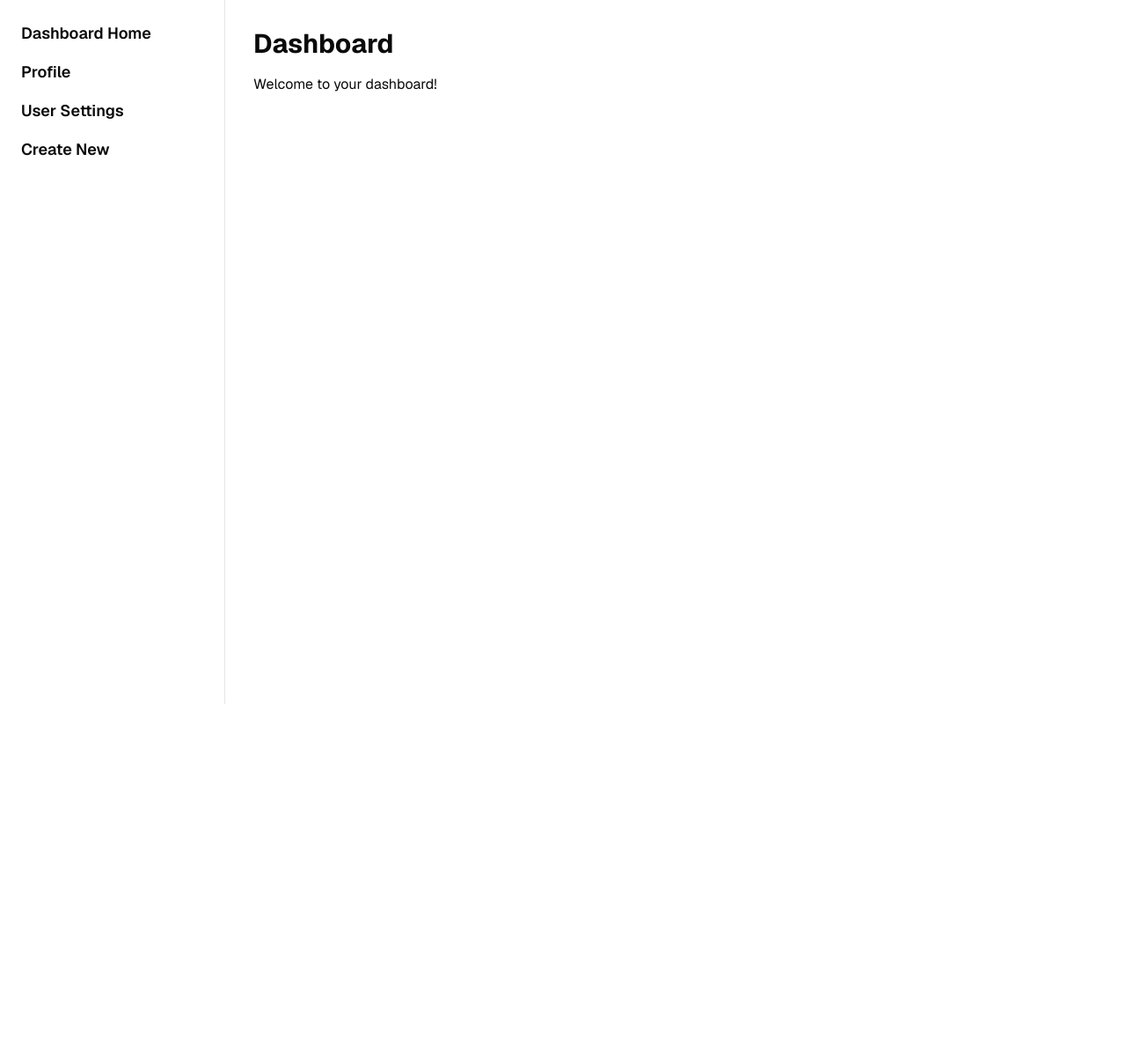
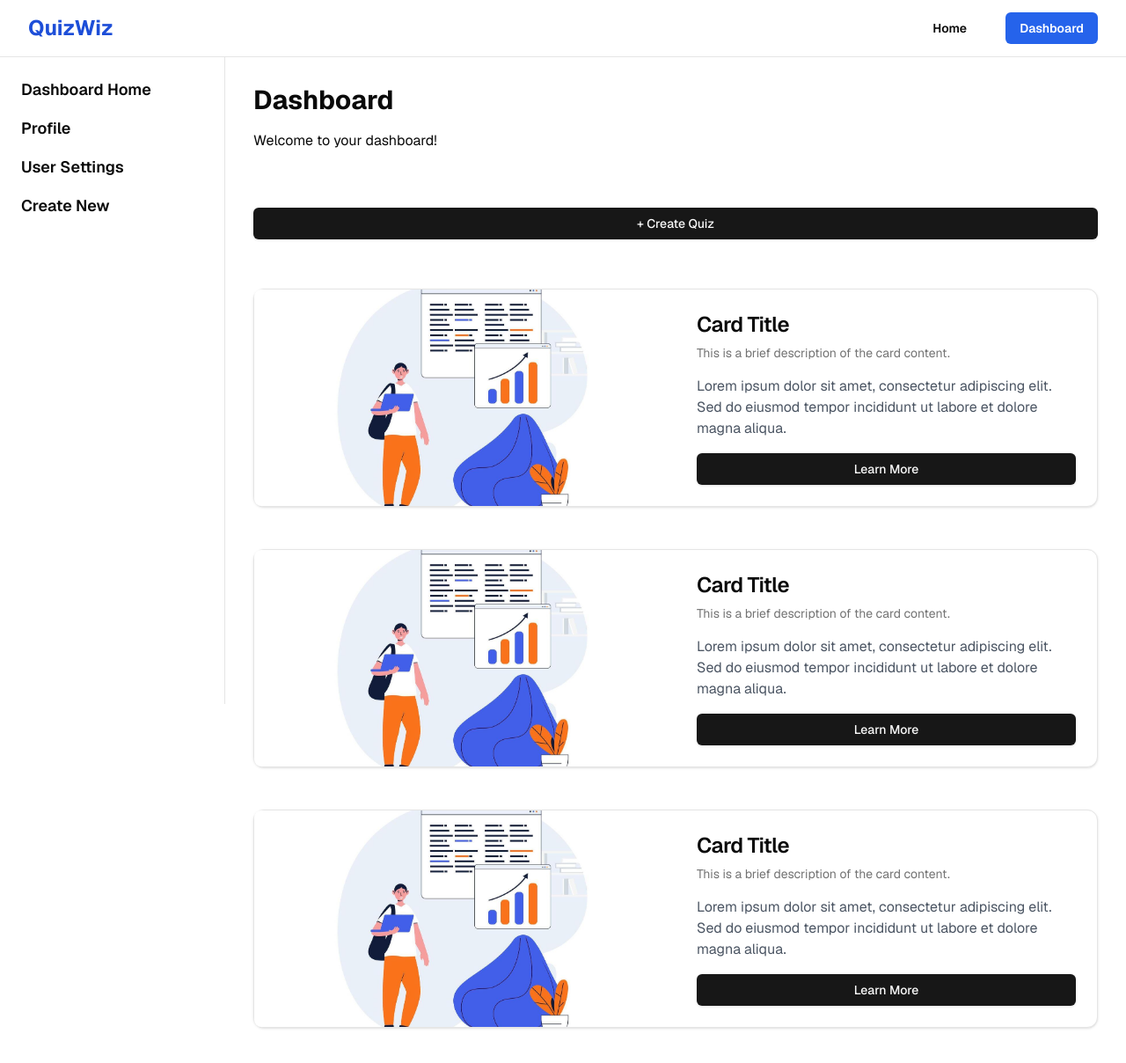
Before and after one commit to joshuaprunty/quiz-master, a Next.js app: page /dashboard in a window 1280 px wide. Shown: the top 1208 px of the page at 88% size. Before the commit the page ends 800 px from the top, so only its background shows below. Built offline with nearby package versions, Linux system fonts and the light colour scheme.

Commit message:
outline dashboard home

```diff
--- a/src/app/(authenticated)/dashboard/page.js
+++ b/src/app/(authenticated)/dashboard/page.js
@@ -1,8 +1,116 @@
+import {
+  Card,
+  CardContent,
+  CardDescription,
+  CardFooter,
+  CardHeader,
+  CardTitle,
+} from "@/components/ui/card"
+import { Button } from "@/components/ui/button"
+import Image from "next/image";
+import Link from "next/link";
+
+
 export default function Dashboard() {
   return (
     <div className="p-8">
       <h1 className="text-3xl font-bold">Dashboard</h1>
-      <p className="mt-4">Welcome to your dashboard!</p>
+      <p className="my-4">Welcome to your dashboard!</p>
+      <Button className="w-full max-w-7xl my-12">
+        <Link href="/dashboard/create">
+          + Create Quiz
+        </Link>
+      </Button>
+      <Card className="w-full max-w-7xl my-2">
+        <div className="grid grid-cols-1 md:grid-cols-2">
+          <div className="relative h-[200px] md:h-full">
+            <Image
+              src="/studying.jpg"
+              alt="Students studying"
+              fill
+              className="object-cover rounded-t-lg md:rounded-l-lg md:rounded-tr-none"
+            />
+          </div>
+          <div className="p-6 flex flex-col justify-center min-h-[30vh]">
+            <div>
+              <CardHeader className="p-0 mb-4">
+                <CardTitle className="text-2xl">Card Title</CardTitle>
+                <CardDescription>This is a brief description of the card content.</CardDescription>
+              </CardHeader>
+
+              <CardContent className="p-0">
+                <p className="text-gray-600">
+                  Lorem ipsum dolor sit amet, consectetur adipiscing elit.
+                  Sed do eiusmod tempor incididunt ut labore et dolore magna aliqua.
+                </p>
+              </CardContent>
+            </div>
+            <CardFooter className="p-0 mt-4">
+              <Button className="w-full">Learn More</Button>
+            </CardFooter>
+          </div>
+        </div>
+      </Card>
+      <Card className="w-full max-w-7xl my-12">
+        <div className="grid grid-cols-1 md:grid-cols-2">
+          <div className="relative h-[200px] md:h-full">
+            <Image
+              src="/studying.jpg"
+              alt="Students studying"
+              fill
+              className="object-cover rounded-t-lg md:rounded-l-lg md:rounded-tr-none"
+            />
+          </div>
+          <div className="p-6 flex flex-col justify-center min-h-[30vh]">
+            <div>
+              <CardHeader className="p-0 mb-4">
+                <CardTitle className="text-2xl">Card Title</CardTitle>
+                <CardDescription>This is a brief description of the card content.</CardDescription>
+              </CardHeader>
+
+              <CardContent className="p-0">
+                <p className="text-gray-600">
+                  Lorem ipsum dolor sit amet, consectetur adipiscing elit.
+                  Sed do eiusmod tempor incididunt ut labore et dolore magna aliqua.
+                </p>
+              </CardContent>
+            </div>
+            <CardFooter className="p-0 mt-4">
+              <Button className="w-full">Learn More</Button>
+            </CardFooter>
+          </div>
+        </div>
+      </Card>
+      <Card className="w-full max-w-7xl my-12">
+        <div className="grid grid-cols-1 md:grid-cols-2">
+          <div className="relative h-[200px] md:h-full">
+            <Image
+              src="/studying.jpg"
+              alt="Students studying"
+              fill
+              className="object-cover rounded-t-lg md:rounded-l-lg md:rounded-tr-none"
+            />
+          </div>
+          <div className="p-6 flex flex-col justify-center min-h-[30vh]">
+            <div>
+              <CardHeader className="p-0 mb-4">
+                <CardTitle className="text-2xl">Card Title</CardTitle>
+                <CardDescription>This is a brief description of the card content.</CardDescription>
+              </CardHeader>
+
+              <CardContent className="p-0">
+                <p className="text-gray-600">
+                  Lorem ipsum dolor sit amet, consectetur adipiscing elit.
+                  Sed do eiusmod tempor incididunt ut labore et dolore magna aliqua.
+                </p>
+              </CardContent>
+            </div>
+            <CardFooter className="p-0 mt-4">
+              <Button className="w-full">Learn More</Button>
+            </CardFooter>
+          </div>
+        </div>
+      </Card>
     </div>
   )
 }
--- a/src/app/(authenticated)/layout.js
+++ b/src/app/(authenticated)/layout.js
@@ -2,18 +2,20 @@ import { Sheet, SheetContent, SheetTrigger } from "@/components/ui/sheet"
 import { Button } from "@/components/ui/button"
 import { Menu } from "lucide-react"
 import Link from "next/link"
-
+import DashboardNavbar from "@/components/DashboardNav"
 export default function AuthenticatedLayout({ children }) {
   return (
-    <div className="relative">
+    <div>
+      <DashboardNavbar />
+
       {/* Mobile Sheet/Drawer */}
       <Sheet>
-        <SheetTrigger asChild className="absolute left-4 top-4 lg:hidden">
+        <SheetTrigger asChild className="fixed left-4 top-4 lg:hidden z-40">
           <Button variant="outline" size="icon">
             <Menu className="h-6 w-6" />
           </Button>
         </SheetTrigger>
-        <SheetContent side="left" className="w-[300px] sm:w-[400px]">
+        <SheetContent side="left" className="w-[300px] sm:w-[400px] pt-16">
           <nav className="flex flex-col gap-4">
             <Link href="/dashboard" className="text-lg font-semibold">
               Dashboard
@@ -29,7 +31,7 @@ export default function AuthenticatedLayout({ children }) {
       </Sheet>
 
       {/* Desktop Sidebar */}
-      <div className="hidden lg:flex h-screen w-64 flex-col fixed left-0 top-0 bottom-0 border-r bg-background">
+      <div className="hidden lg:flex h-[calc(100vh-64px)] w-64 flex-col fixed left-0 top-16 bottom-0 border-r bg-background">
         <nav className="flex flex-col gap-4 p-6">
           <Link href="/dashboard" className="text-lg font-semibold">
             Dashboard Home
@@ -43,12 +45,11 @@ export default function AuthenticatedLayout({ children }) {
           <Link href="/dashboard/create" className="text-lg font-semibold">
             Create New
           </Link>
-
         </nav>
       </div>
 
       {/* Main Content */}
-      <div className="lg:pl-64">
+      <div className="lg:pl-64 pt-16">
         {children}
       </div>
     </div>
--- /dev/null
+++ b/src/components/DashboardNav.js
@@ -0,0 +1,58 @@
+import Link from "next/link"
+import { NavigationMenu, NavigationMenuItem, NavigationMenuLink, NavigationMenuList } from "@/components/ui/navigation-menu"
+import { cn } from "@/lib/utils"
+import { Button } from "@/components/ui/button"
+
+const isAuthenticated = true;
+
+export default function DashboardNavbar() {
+  return (
+    <div className="border-b bg-background fixed top-0 left-0 right-0 z-50">
+      <div className="mx-auto px-4 sm:px-6 lg:px-8">
+        <div className="flex h-16 items-center justify-between">
+          <div className="flex-shrink-0">
+            <Link href="/" className="font-bold text-2xl text-blue-700">
+              QuizWiz
+            </Link>
+          </div>
+
+          <NavigationMenu className="ml-auto">
+            <NavigationMenuList className="gap-6">
+              <NavigationMenuItem>
+                <Link href="/" legacyBehavior passHref>
+                  <NavigationMenuLink className={cn(
+                    "group inline-flex h-9 w-max items-center justify-center rounded-md px-4 py-2 text-sm font-semibold transition-colors hover:bg-accent hover:text-accent-foreground focus:bg-accent focus:text-accent-foreground focus:outline-none disabled:pointer-events-none disabled:opacity-50"
+                  )}>
+                    Home
+                  </NavigationMenuLink>
+                </Link>
+              </NavigationMenuItem>
+
+              {!isAuthenticated ? (
+                <NavigationMenuItem>
+                  <Link href="/login" legacyBehavior passHref>
+                    <NavigationMenuLink className={cn(
+                      "group inline-flex h-9 w-max items-center justify-center rounded-md px-4 py-2 text-sm font-semibold transition-colors bg-blue-600 hover:bg-blue-700 text-white"
+                    )}>
+                      Log In
+                    </NavigationMenuLink>
+                  </Link>
+                </NavigationMenuItem>
+              ) : (
+                <NavigationMenuItem>
+                  <Link href="/dashboard" legacyBehavior passHref>
+                    <NavigationMenuLink className={cn(
+                      "group inline-flex h-9 w-max items-center justify-center rounded-md px-4 py-2 text-sm font-semibold transition-colors bg-blue-600 hover:bg-blue-700 text-white"
+                    )}>
+                      Dashboard
+                    </NavigationMenuLink>
+                  </Link>
+                </NavigationMenuItem>
+              )}
+            </NavigationMenuList>
+          </NavigationMenu>
+        </div>
+      </div>
+    </div>
+  )
+}
--- a/src/components/Navbar.js
+++ b/src/components/Navbar.js
@@ -7,7 +7,8 @@ const isAuthenticated = true;
 
 export default function Navbar() {
   return (
-    <div className="border-b">
+    <div>
+      <div className="border-b bg-background fixed top-0 left-0 right-0 z-50">
         <div className="max-w-7xl mx-auto px-4 sm:px-6 lg:px-8">
           <div className="flex h-16 items-center justify-between">
             <div className="flex-shrink-0">
@@ -54,5 +55,6 @@ export default function Navbar() {
           </div>
         </div>
       </div>
+    </div>
   )
 }
```
Lines whose indentation alone changed are shown as unchanged.
